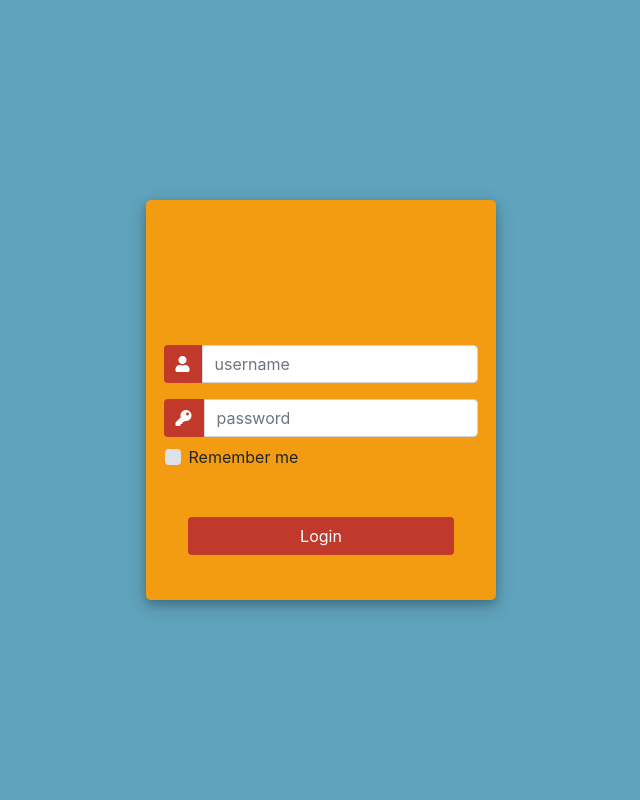
After one commit to sidaratkhaobang/HCIProject, a CodeIgniter app: page /HCIProject/index.php/login in a window 1280 px wide. The commit adds this page. Shown: the whole page, without its empty margins (319-959 px from the left). Run offline with CodeIgniter, Linux system fonts and the light colour scheme; some libraries are stand-ins or nearby versions.

Commit message:
commit login

```diff
--- a/application/config/routes.php
+++ b/application/config/routes.php
@@ -53,5 +53,6 @@ $route['default_controller'] = 'welcome';
 $route['home'] = 'home';
 $route['register'] = 'register';
 $route['barcode'] = 'barcode';
+$route['login'] = 'login';
 $route['404_override'] = '';
 $route['translate_uri_dashes'] = FALSE;
--- /dev/null
+++ b/application/controllers/Login.php
@@ -0,0 +1,11 @@
+<?php
+defined('BASEPATH') OR exit('No direct script access allowed');
+
+class Login extends CI_Controller {
+
+
+	public function index()
+	{
+		$this->load->view('login/login');
+	}
+}
--- a/application/views/home/home.php
+++ b/application/views/home/home.php
@@ -42,7 +42,7 @@ defined('BASEPATH') OR exit('No direct script access allowed');
 								<li><a class="float-right" href="#loin"></i>login</a></li>
 								</div> -->
             					<button class="btn btn-default"><a href="http://localhost/HCIProject/index.php/register">ลงทะเบียน</button>
-            					<button class="btn btn-default"><a href="">ล็อกอิน</button>
+            					<button class="btn btn-default"><a href="http://localhost/HCIProject/index.php/login">ล็อกอิน</button>
 
 							</ul>
 
--- /dev/null
+++ b/application/views/login/login.php
@@ -0,0 +1,73 @@
+<link href="//maxcdn.bootstrapcdn.com/bootstrap/4.1.1/css/bootstrap.min.css" rel="stylesheet" id="bootstrap-css">
+<script src="//maxcdn.bootstrapcdn.com/bootstrap/4.1.1/js/bootstrap.min.js"></script>
+<!-- <script src="//cdnjs.cloudflare.com/ajax/libs/jquery/3.2.1/jquery.min.js"></script> -->
+<!------ Include the above in your HEAD tag ---------->
+
+<!DOCTYPE html>
+<html>
+
+<head>
+	<title>My Awesome Login Page</title>
+    <link rel="stylesheet" type="text/css" href="http://localhost/HCIProject/public/css/login/login.css">
+	<link rel="stylesheet" href="https://stackpath.bootstrapcdn.com/bootstrap/4.1.3/css/bootstrap.min.css" integrity="sha384-MCw98/SFnGE8fJT3GXwEOngsV7Zt27NXFoaoApmYm81iuXoPkFOJwJ8ERdknLPMO" crossorigin="anonymous">
+	<script src="https://ajax.googleapis.com/ajax/libs/jquery/3.3.1/jquery.min.js"></script>
+	<link rel="stylesheet" href="https://use.fontawesome.com/releases/v5.6.1/css/all.css" integrity="sha384-gfdkjb5BdAXd+lj+gudLWI+BXq4IuLW5IT+brZEZsLFm++aCMlF1V92rMkPaX4PP" crossorigin="anonymous">
+</head>
+<!--Coded with love by Mutiullah Samim-->
+<body>
+
+	<div class="container h-100">
+		<div class="d-flex justify-content-center h-100">
+			<div class="user_card">
+				<div class="d-flex justify-content-center">
+					<!-- <div class="brand_logo_container">
+						<img src="https://cdn.freebiesupply.com/logos/large/2x/pinterest-circle-logo-png-transparent.png" class="brand_logo" alt="Logo">
+					</div> -->
+				</div>
+				<div class="d-flex justify-content-center form_container">
+					<form>
+						<div class="input-group mb-3">
+							<div class="input-group-append">
+								<span class="input-group-text"><i class="fas fa-user"></i></span>
+							</div>
+							<input type="text" id="username" name="username" class="form-control input_user" value="" placeholder="username">
+						</div>
+						<div class="input-group mb-2">
+							<div class="input-group-append">
+								<span class="input-group-text"><i class="fas fa-key"></i></span>
+							</div>
+							<input type="password" id="password" name="password" class="form-control input_pass" value="" placeholder="password">
+						</div>
+						<div class="form-group">
+							<div class="custom-control custom-checkbox">
+								<input type="checkbox" class="custom-control-input" id="customControlInline">
+								<label class="custom-control-label" for="customControlInline">Remember me</label>
+							</div>
+						</div>
+					</form>
+				</div>
+				<div class="d-flex justify-content-center mt-3 login_container">
+                <!-- <button type="submit" class="btn login_btn"><a href="">ล็อกอิน</button> -->
+					<button  onclick="checklogin()" class="btn login_btn"> Login </button>
+				</div>
+
+			</div>
+		</div>
+	</div>
+</body>
+</html>
+
+<script>
+function checklogin() {
+    var username = document.getElementById("username").value;
+    var password = document.getElementById("password").value;
+    if(username == "group" && password == "1234"){
+        window.location.href = 'http://localhost/HCIProject/index.php/home';
+
+    }
+    else{
+        alert("ล็อกอินไม่สำเร็จ")
+    }
+
+}
+</script>
--- /dev/null
+++ b/public/css/login/login.css
@@ -0,0 +1,70 @@
+	/* Coded with love by Mutiullah Samim */
+    body,
+    html {
+        margin: 0;
+        padding: 0;
+        height: 100%;
+        background: #60a3bc !important;
+    }
+    .user_card {
+        height: 400px;
+        width: 350px;
+        margin-top: auto;
+        margin-bottom: auto;
+        background: #f39c12;
+        position: relative;
+        display: flex;
+        justify-content: center;
+        flex-direction: column;
+        padding: 10px;
+        box-shadow: 0 4px 8px 0 rgba(0, 0, 0, 0.2), 0 6px 20px 0 rgba(0, 0, 0, 0.19);
+        -webkit-box-shadow: 0 4px 8px 0 rgba(0, 0, 0, 0.2), 0 6px 20px 0 rgba(0, 0, 0, 0.19);
+        -moz-box-shadow: 0 4px 8px 0 rgba(0, 0, 0, 0.2), 0 6px 20px 0 rgba(0, 0, 0, 0.19);
+        border-radius: 5px;
+
+    }
+    .brand_logo_container {
+        position: absolute;
+        height: 170px;
+        width: 170px;
+        top: -75px;
+        border-radius: 50%;
+        background: #60a3bc;
+        padding: 10px;
+        text-align: center;
+    }
+    .brand_logo {
+        height: 150px;
+        width: 150px;
+        border-radius: 50%;
+        border: 2px solid white;
+    }
+    .form_container {
+        margin-top: 100px;
+    }
+    .login_btn {
+        width: 100%;
+        background: #c0392b !important;
+        color: white !important;
+    }
+    .login_btn:focus {
+        box-shadow: none !important;
+        outline: 0px !important;
+    }
+    .login_container {
+        padding: 0 2rem;
+    }
+    .input-group-text {
+        background: #c0392b !important;
+        color: white !important;
+        border: 0 !important;
+        border-radius: 0.25rem 0 0 0.25rem !important;
+    }
+    .input_user,
+    .input_pass:focus {
+        box-shadow: none !important;
+        outline: 0px !important;
+    }
+    .custom-checkbox .custom-control-input:checked~.custom-control-label::before {
+        background-color: #c0392b !important;
+    }
```
